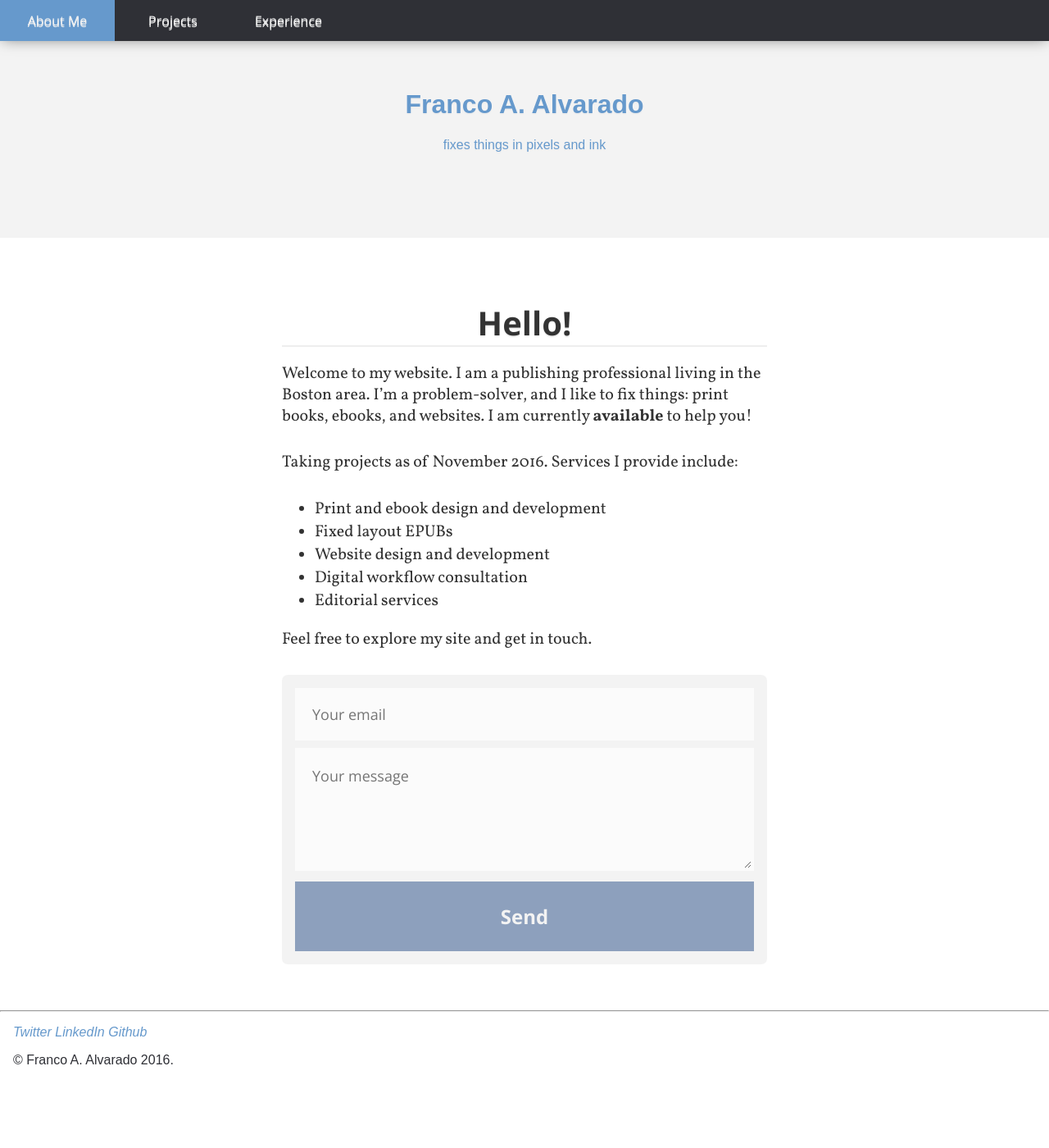
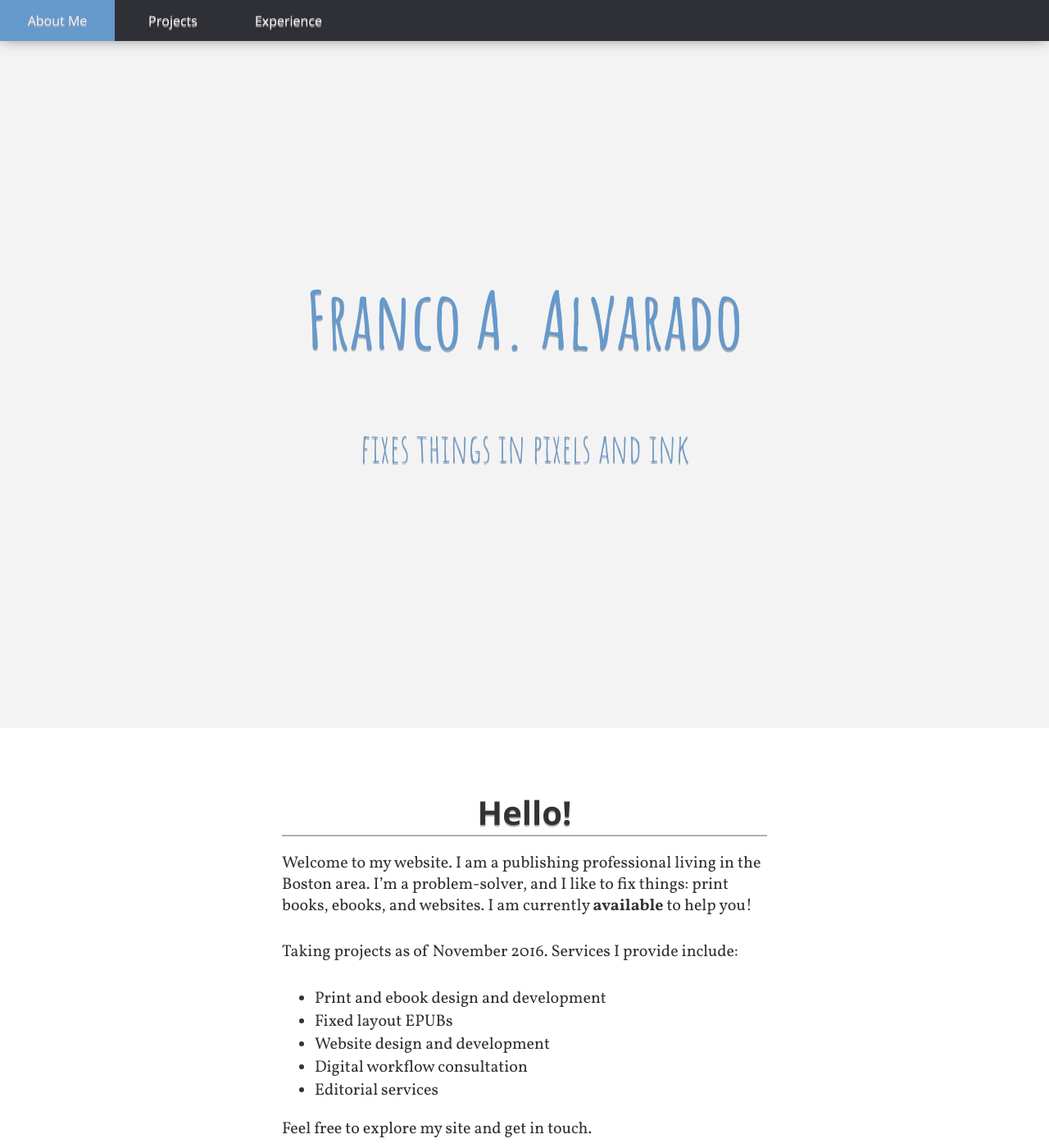
Before and after one commit to francopub/francopub.github.io, a Jekyll site: the page built from index.html, in a window 1280 px wide and 1400 px high. Shown: the whole window at 82% size. Built offline with Jekyll 4.4.1, drawn with Linux system fonts in a browser that asks for light colours.

Commit message:
font-stack fixes
font stack fixes

```diff
--- a/_sass/_header.scss
+++ b/_sass/_header.scss
@@ -4,12 +4,13 @@ header.site-header 	{
     padding: 5.5em 0;
 	text-align: center;
 	text-indent: 0;
-	text-shadow: $shadow;
 	box-sizing: border-box;
 	color: $link-color;
 	margin: 0;
 	background-color: $offwhite;
-
+	text-shadow: $shadow;
+	font-size: 3em;
+	font-family: $stack-cursive;
 	h1 {
 		margin: 0.67em;
 	}
--- a/_sass/_posts.scss
+++ b/_sass/_posts.scss
@@ -198,7 +198,7 @@ article.project {
     text-shadow: $shadow;
     h3.title {
 		font-family: $stack-ss;
-		font-size: 3.5em;
+		font-size: 2em;
 		margin: 2.6em 1em 0.25em 1em;
 		line-height: 1.1;
 		font-weight: bold;
--- a/_sass/_vars.scss
+++ b/_sass/_vars.scss
@@ -1,17 +1,21 @@
 /* colors */
 $charcoal: #2f3036;
 $offwhite: #f3f3f3;
+
 $link-color: #6699cc;
-$border-color: #eee;
+$selection-color: #FFF498;
+
 $button-color: #8DA0BD;
 $button-border: #2e6da4;
-$selection-color: #FFF498;
 
 /* fonts */
-$stack-ss: 'Open Sans', sans-serif;
-$stack-serif: 'Vollkorn', serif;
-$stack-cursive: 'Amatic SC', cursive;
+$stack-ss: 'Open Sans', Helvetica, sans-serif;
+$stack-serif: 'Vollkorn', Athelas, Georgia, serif;
+$stack-cursive: 'Amatic SC', Courier, monospace, cursive;
 
-/* shadows and borders */
+/* borders */
+$border-color: #b4b0b0;
+$standard-border: solid 2px;
+
+/* shadows */
 $shadow: 0 2px 0 $border-color;
-$standard-border: solid 2px;
```
Also changed, not shown: 2 other files.
